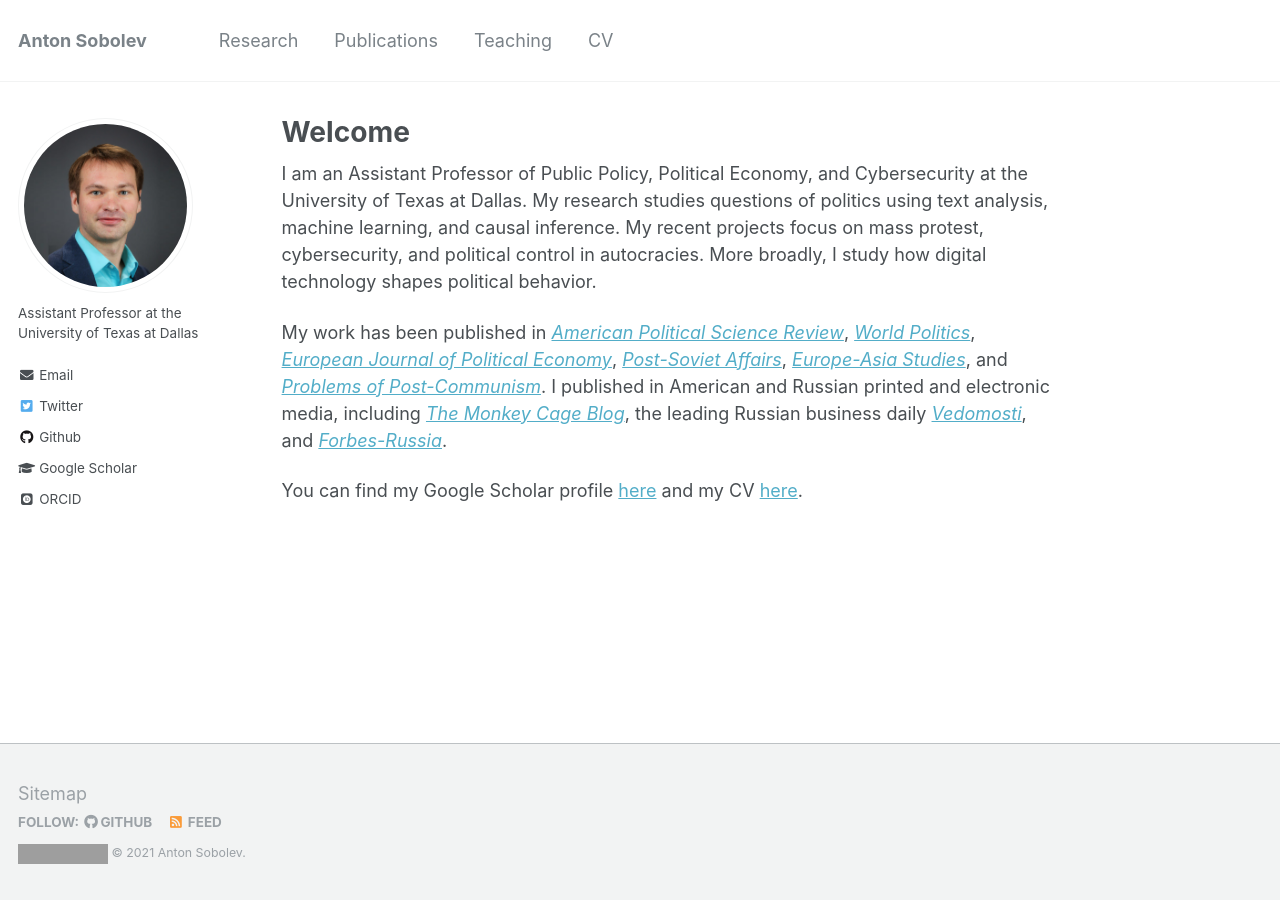
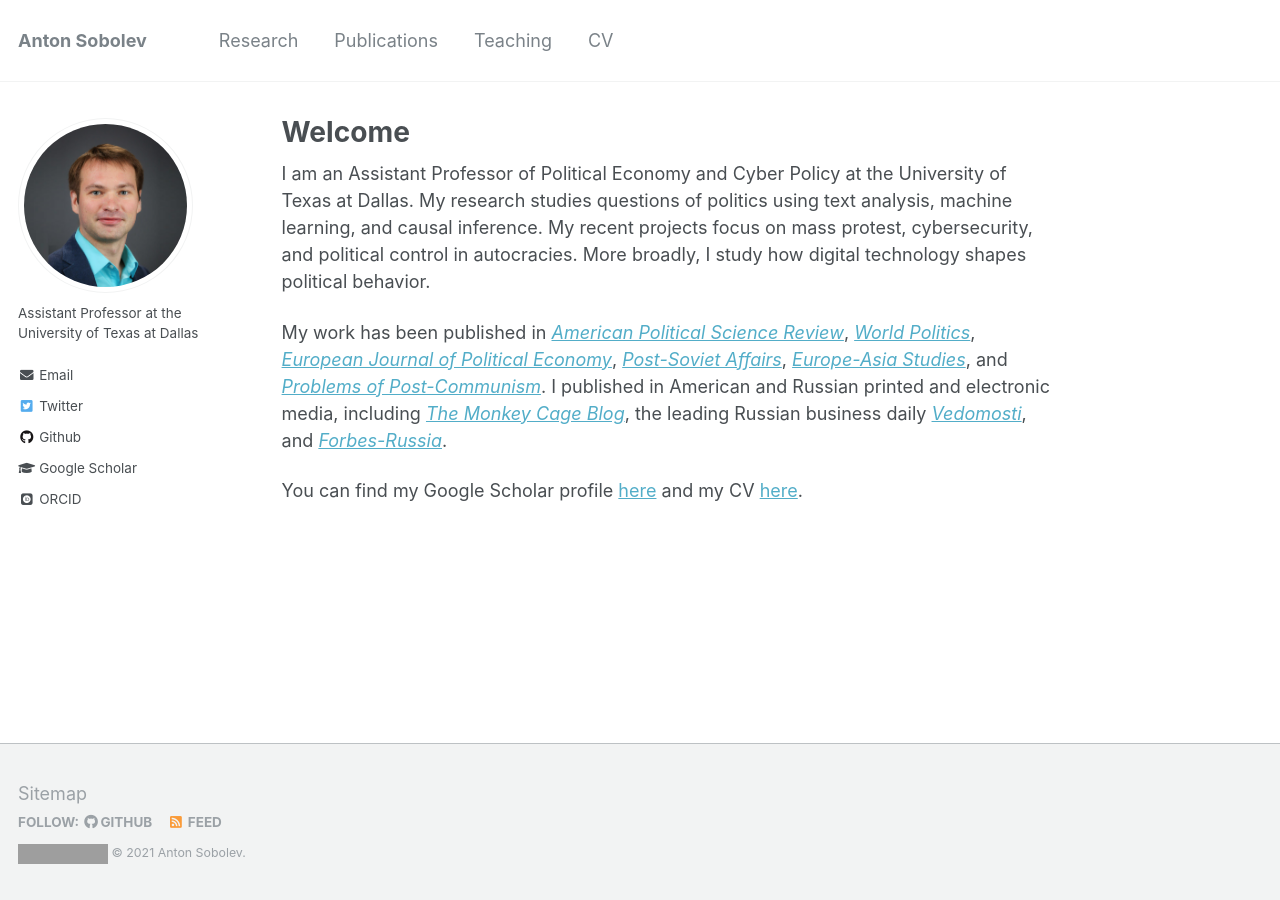
Before and after one commit to egorina/egorina.github.io, a Jekyll site: the page built from _pages/about.md, in a window 1280 px wide. Built offline with Jekyll 4.4.1, drawn with Linux system fonts in a browser that asks for light colours; some web fonts are replaced; comment, search, counter and statistics services are not loaded; grey boxes are pictures that could not be loaded.

Commit message:
Update about.md

```diff
--- a/_pages/about.md
+++ b/_pages/about.md
@@ -8,7 +8,7 @@ redirect_from:
   - /about.html
 ---
 
-I am an Assistant Professor of Public Policy, Political Economy, and Cybersecurity at the University of Texas at Dallas. My research studies questions of politics using text analysis, machine learning, and causal inference. My recent projects focus on mass protest, cybersecurity, and political control in autocracies. More broadly, I study how digital technology shapes political behavior.
+I am an Assistant Professor of Political Economy and Cyber Policy at the University of Texas at Dallas. My research studies questions of politics using text analysis, machine learning, and causal inference. My recent projects focus on mass protest, cybersecurity, and political control in autocracies. More broadly, I study how digital technology shapes political behavior.
 
 My work has been published in [_American Political Science Review_](https://doi.org/10.1017/S0003055420000295), [_World Politics_](https://doi.org/10.1017/S0043887114000215), [_European Journal of Political Economy_](https://doi.org/10.1016/j.ejpoleco.2019.08.003), [_Post-Soviet Affairs_](https://doi.org/10.1080/1060586X.2013.859434), [_Europe-Asia Studies_](https://doi.org/10.1080/09668136.2013.838055), and [_Problems of Post-Communism_](https://doi.org/10.2753/PPC1075-8216600203). I published in American and Russian printed and electronic media, including [_The Monkey Cage Blog_](https://themonkeycage.org/2012/03/the-complicated-views-of-pro-and-anti-putin-protestors/), the leading Russian business daily [_Vedomosti_](https://www.vedomosti.ru/authors/anton-sobolev/documents), and [_Forbes-Russia_](http://www.forbes.ru/mneniya-column/siloviki/249581-nauchilsya-li-rossiiskii-biznes-zashchishchatsya-ot-silovikov).
 
```
